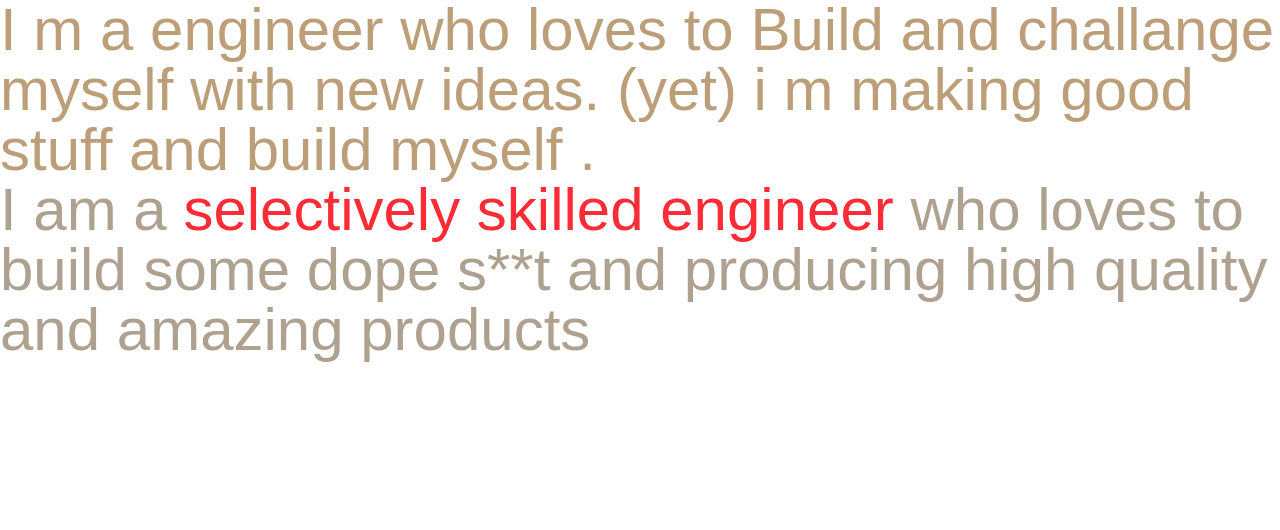
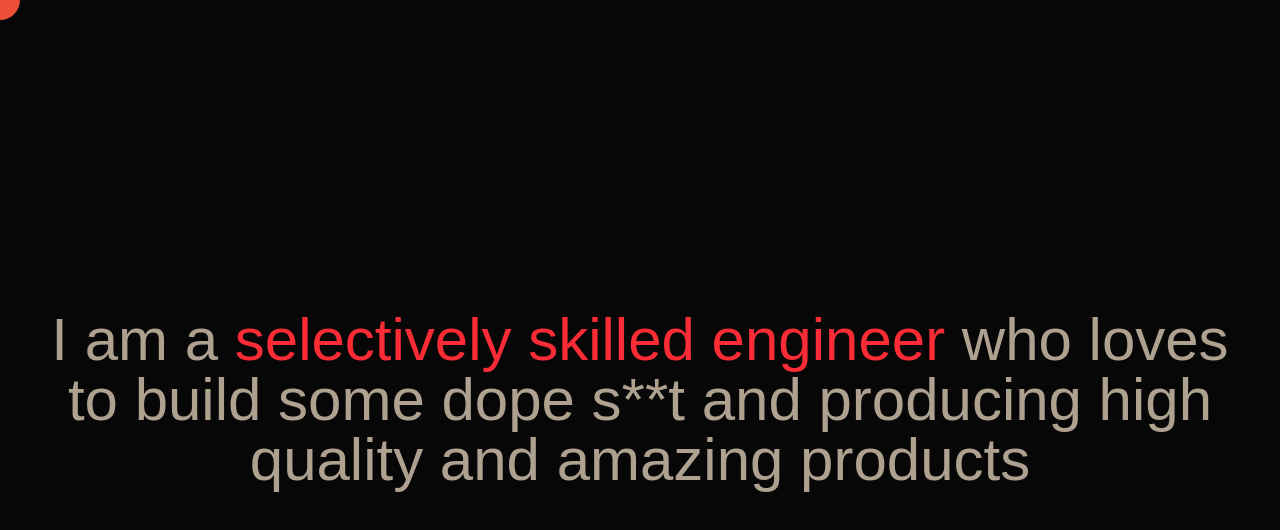
Before and after one commit to casanova259/myui, a Next.js app: page /mask in a window 1280 px wide. Shown: the top 530 px of the page. Built offline with nearby package versions, Linux system fonts and the light colour scheme.

Commit message:
Completed the masked cursor

```diff
--- a/components/mask/mask.tsx
+++ b/components/mask/mask.tsx
@@ -1,26 +1,52 @@
 "use client";
-
-import React from "react";
-
+import useMousePosition from "@/hooks/useMousePosition";
+import { motion } from "motion/react";
+import { useState } from "react";
 
 export const Mask = () => {
+    const [isHovered, setIsHovered] = useState(false);
+    const { x, y } = useMousePosition();
+    const size = isHovered ? 400 : 40;
+
     return (
-        <main className="min-h-screen">
+        <main className="relative min-h-screen overflow-hidden">
 
-            {/* Mask */}
-            <div className="h-full w-full flex items-center justify-center text-[#bc9f79] text-6xl cursor-default ">
-                I m a engineer who loves to Build and challange myself with new ideas.
-                (yet) i m making good stuff and build myself .
-            </div>
-
-
-            {/* Body */}
-            <div className="h-full w-full flex items-center justify-center text-[#afa18f] text-6xl cursor-default">
-                <p className="w-full">
-                    I am a <span className="text-red-500">  selectively skilled engineer</span> who loves to build some dope s**t and producing high quality and
+            {/* Body — sits behind */}
+            <div className="absolute inset-0 flex items-center justify-center bg-[#070707]">
+                <p className="text-center text-[#afa18f] text-6xl px-10 max-w-7xl ">
+                    I am a <span className="text-red-500">selectively skilled engineer</span>{" "}
+                    who loves to build some dope s**t and producing high quality and
                     amazing products
                 </p>
             </div>
+
+            {/* Mask layer — orange, reveals on hover */}
+            <motion.div
+                animate={{
+                    WebkitMaskPosition: `${x - size / 2}px ${y - size / 2}px`,
+                    WebkitMaskSize: `${size}px`,
+                    maskPosition: `${x - size / 2}px ${y - size / 2}px`,
+                    maskSize: `${size}px`,
+                }}
+                transition={{ type: "tween", ease: "backOut", duration: 0.5 }}
+                style={{
+                    maskImage: 'url("/Ellipse.svg")',
+                    maskRepeat: "no-repeat",
+                    WebkitMaskImage: 'url("/Ellipse.svg")',
+                    WebkitMaskRepeat: "no-repeat",
+                }}
+                className="absolute inset-0 flex items-center justify-center bg-[#ec4e39]"
+            >
+                <p
+                    onMouseEnter={() => setIsHovered(true)}
+                    onMouseLeave={() => setIsHovered(false)}
+                    className="text-center text-black text-6xl px-10 max-w-7xl cursor-none"
+                >
+                    I'm an engineer who loves to Build and challenge myself with new ideas.
+                    (yet) i'm making good stuff and building myself.
+                </p>
+            </motion.div>
+
         </main>
     );
 };
--- /dev/null
+++ b/hooks/useMousePosition.js
@@ -0,0 +1,19 @@
+import { useState,useEffect } from "react";
+
+export default function useMousePosition()
+{
+    const [mousePositon,setMousePosition]=useState({x:0,y:0});
+
+    const updateMousePosition=(e)=>{
+        setMousePosition({x:e.clientX,y:e.clientY});
+    }
+
+    useEffect(()=>{
+        window.addEventListener("mousemove",updateMousePosition)
+        return ()=>{
+            window.removeEventListener("mousemove",updateMousePosition)
+        }
+    },[])
+
+    return mousePositon;
+}
```
Also changed, not shown: public/Ellipse.svg (added).
